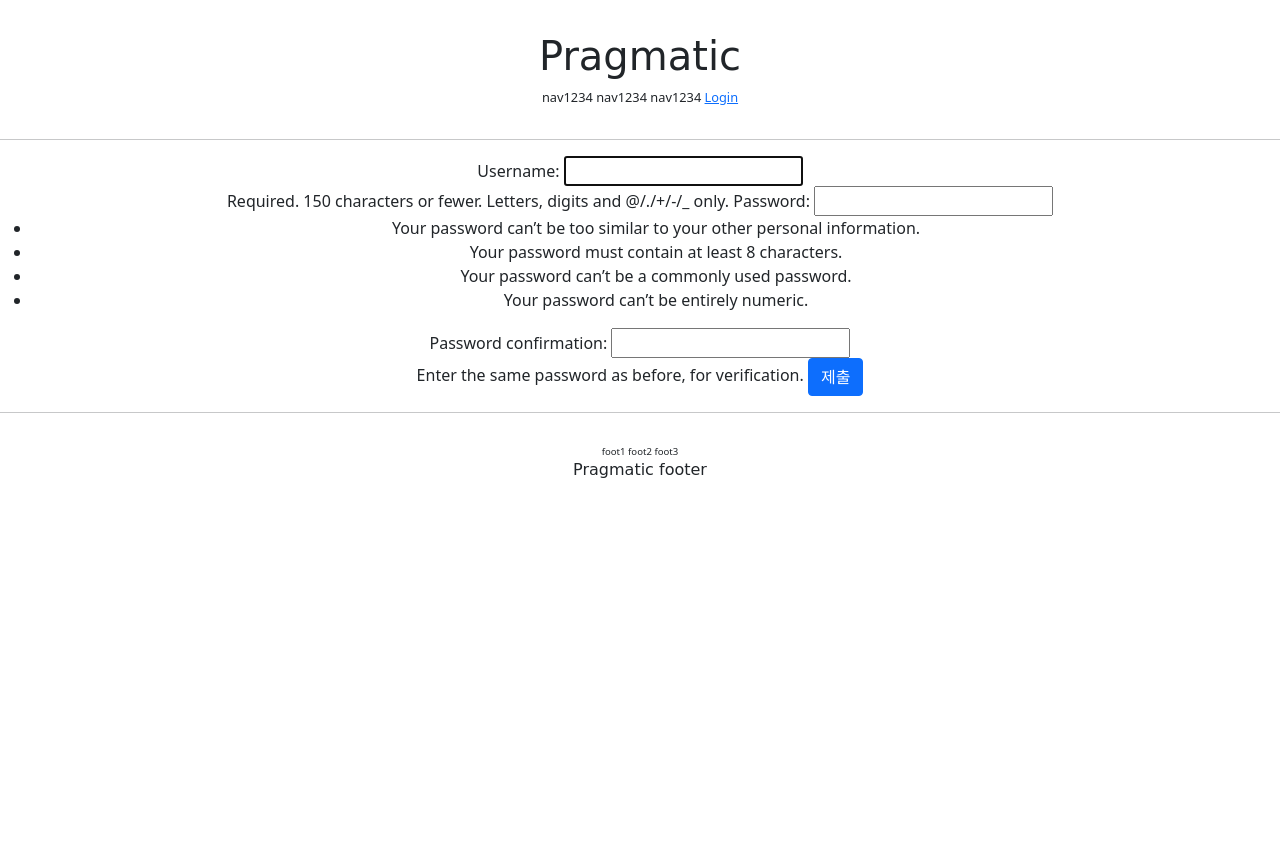
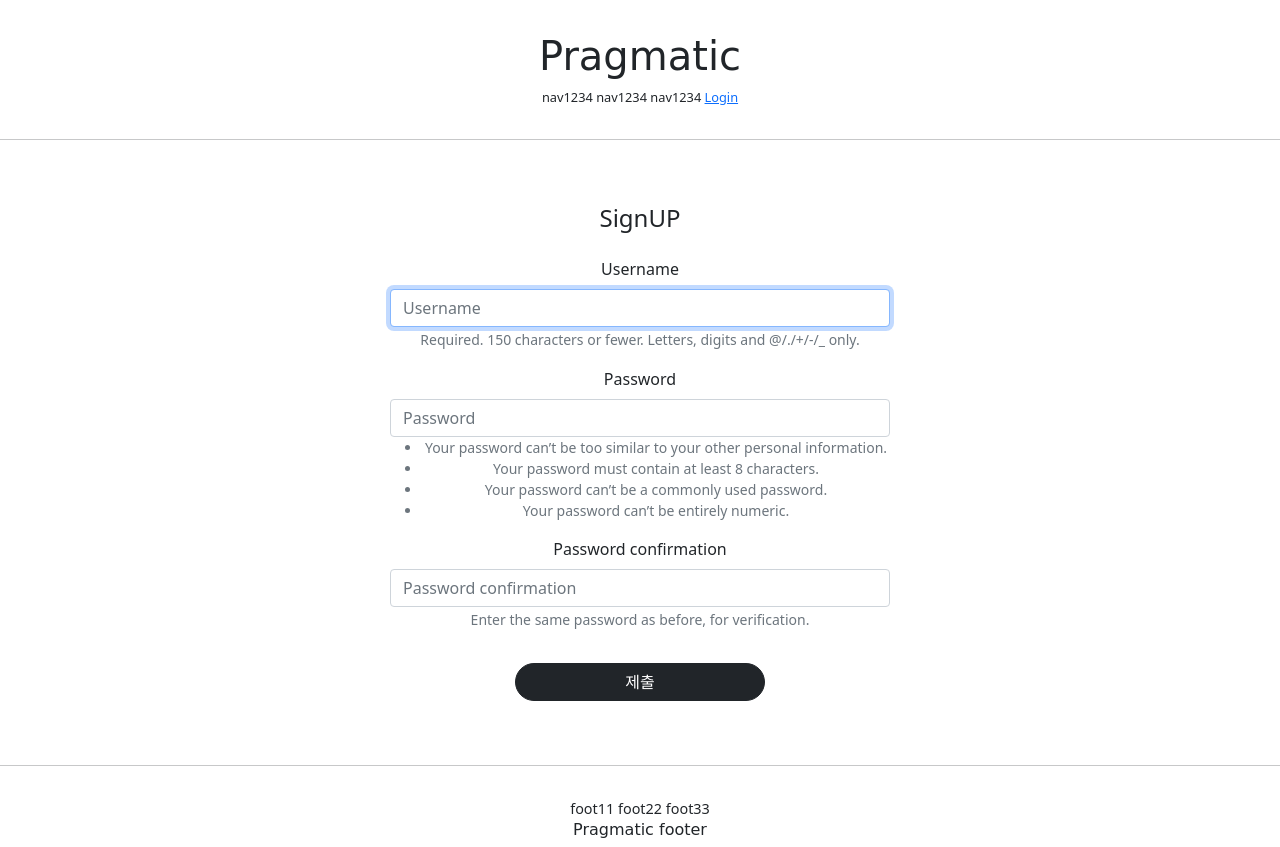
Before and after one commit to akfangus/pycharmbegin, a Django app: page /account/create/ in a window 1280 px wide. Before the commit the page ends 478 px from the top, so only its background shows below. Run offline with Django 4.2, Linux system fonts and the light colour scheme; some libraries are stand-ins or nearby versions; some web fonts are replaced.

Commit message:
bootstrap4 and font

```diff
--- a/accountapp/templates/accountapp/create.html
+++ b/accountapp/templates/accountapp/create.html
@@ -1,15 +1,20 @@
 {% extends 'base.html' %}
+{% load bootstrap4 %}
 
 
 {% block content  %}
-    <div style="text-align: center;">
+    <div style="text-align: center; max-width: 500px; margin: 4rem auto">
+        <div class="mb-4">
+            <h4>SignUP</h4>
+        </div>
             <!--        어떤앱에서:어떤라우팅으로가라-->
         <form action="{% url 'accountapp:create' %}" method="post">
 <!--            장고에서 post method를 쓰려고하면 form 내부에 첫번째로 붙여야하는거-->
             {% csrf_token %}
 <!--            view.py에서 AccountCreateView클래스에서 선언한 form_class가 구성해놓은 form 객체 바로 불러옴-->
-            {{ form }}
-            <input type="submit" value="제출" class="btn btn-primary">
+<!--            {{ form }}-->
+            {% bootstrap_form form%}
+            <input type="submit" value="제출" class="btn btn-dark rounded-pill col-6 mt-3">
         </form>
 
     </div>
--- a/pragmatic/settings.py
+++ b/pragmatic/settings.py
@@ -49,6 +49,8 @@ INSTALLED_APPS = [
     'django.contrib.messages',
     'django.contrib.staticfiles',
     'accountapp',
+    'bootstrap4',
+
 ]
 
 MIDDLEWARE = [
--- a/static/base.css
+++ b/static/base.css
@@ -2,7 +2,7 @@
     font-family: 'Edu VIC WA NT Beginner', cursive;
 }
 .pragmatic_footer_button{
-    font-size: .6rem;
+    font-size: .9rem;
 }
 .pragmatic_footer{
     text-align:center;  margin-top:2rem;
--- a/templates/footer.html
+++ b/templates/footer.html
@@ -1,8 +1,8 @@
 <div class="pragmatic_footer">
     <div class="pragmatic_footer_button">
-        <span>foot1</span>
-        <span>foot2</span>
-        <span>foot3</span>
+        <span>foot11</span>
+        <span>foot22</span>
+        <span>foot33</span>
     </div>
     <div class="pragmatic_logo">
         <h6>Pragmatic footer</h6>
```
Also changed, not shown: accountapp/templates/accountapp/login.html (+5 -3 lines), templates/head.html (+12 -0 lines), 1 other file.
